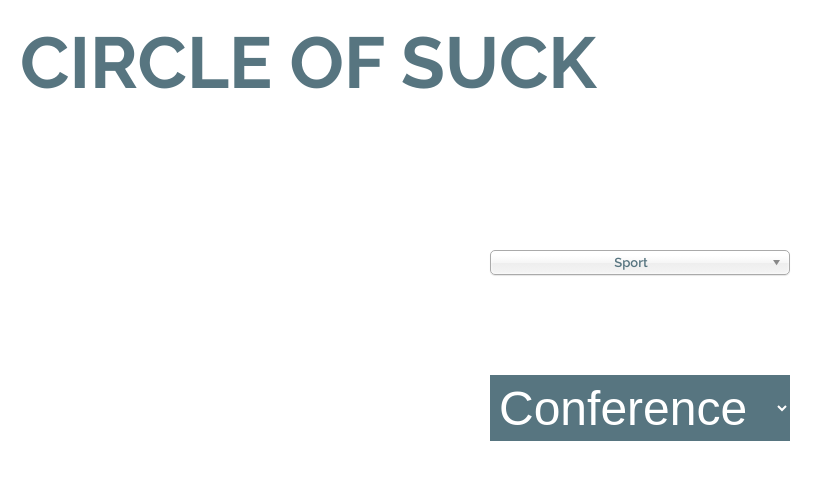
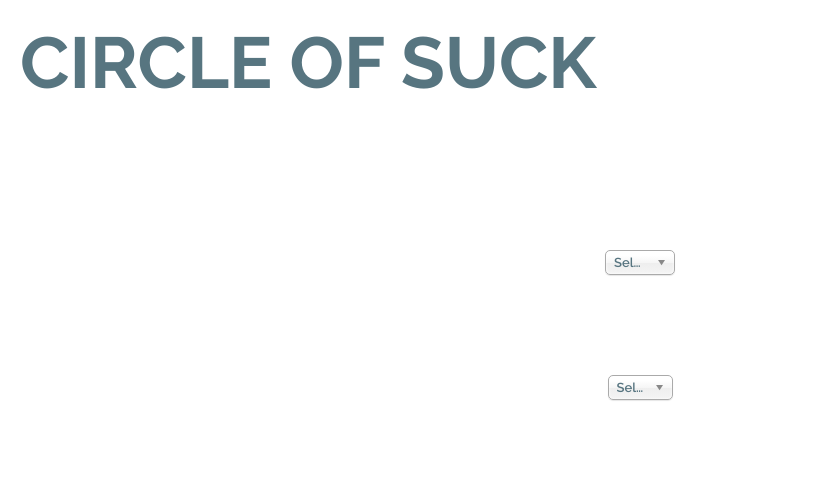
Before and after one commit to brandonchinn178/circle-of-suck, a Django app: template circle_suck/templates/home.html in a window 1280 px wide. Shown: the top 480 px of the page, without its empty margins (0-831 px from the left). Run offline with Django 3.2, Linux system fonts and the light colour scheme; the template is opened without the code that fills it, so the values that code supplies are empty; style sheets or scripts are compiled from the project's sources.

Commit message:
dropdown stuff

```diff
--- a/circle_suck/static/js/home.js
+++ b/circle_suck/static/js/home.js
@@ -1,5 +1,10 @@
 $(document).ready(function() {
     $("select.sport").chosen({
-        placeholder_text_single: "Sport",
+        placeholder_text_single: "Select Sport",
+        disable_search_threshold: 5,
+    });
+    $("select.conference").chosen({
+        placeholder_text_single: "Select Conference",
+        disable_search_threshold: 5,
     });
 });
--- a/circle_suck/static/sass/home.scss
+++ b/circle_suck/static/sass/home.scss
@@ -2,18 +2,8 @@
 
 .content {
     padding-top: 125px;
-    .dropdown{
+    .dropdown {
         text-align: center;
         margin-bottom: 100px;
     }
-    select {
-        align: center;
-        background-color: $blue;
-        color:$white;
-        border: none;
-        font-size: 48px;
-        height: 66px;
-        padding: 5px;
-        width: 300px;
-    }
 }
--- a/circle_suck/templates/home.html
+++ b/circle_suck/templates/home.html
@@ -9,13 +9,15 @@
 {% block content %}
 	<div class='dropdown'>
 		<select class='sport'>
-			<option value="0">Sport</option>
+			<option></option>
+			<option value="0">Football</option>
 
 		</select>
 	</div>
 	<div class='dropdown'>
 		<select class='conference'>
-			<option value="0">Conference</option>
+			<option></option>
+			<option value="0">Pac-12</option>
 
 		</select>
 	</div>
```
